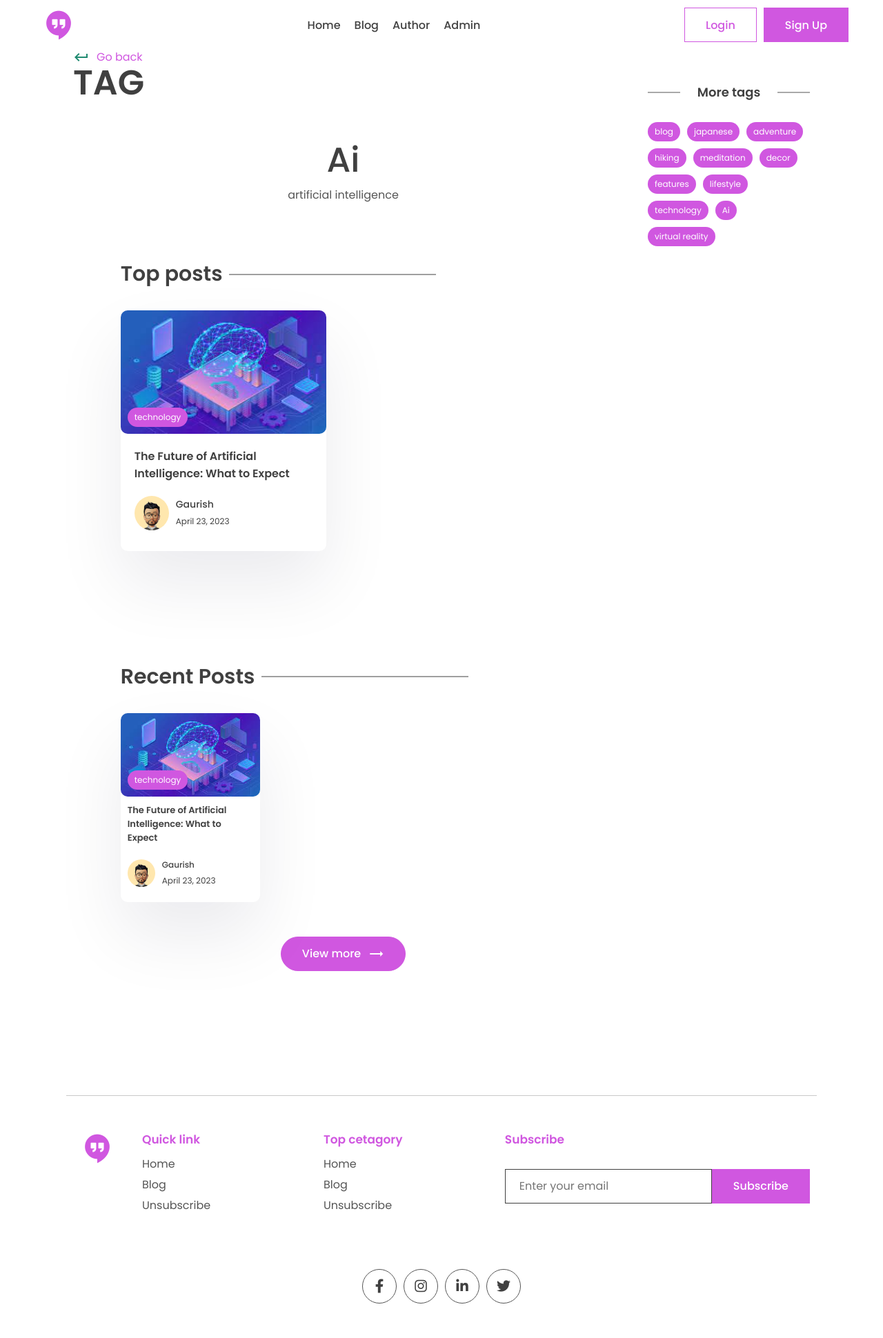
After one commit to Neon2k2/blogsite, a Django app: a page that uses templates/base.html in a window 1280 px wide. The commit adds this page. Shown: the whole page at 69% size. Run offline with Django 4.2, Linux system fonts and the light colour scheme; data comes from the database, SQL or seed files in the repository; both versions use the stored data as it was after the commit; some libraries are stand-ins or nearby versions.

```diff
--- a/app/admin.py
+++ b/app/admin.py
@@ -1,9 +1,10 @@
 from django.contrib import admin
 
-from app.models import Comment, Post, Tag
+from app.models import Comment, Post, Profile, Tag
 
 # Register your models here.
 
 admin.site.register(Post)
 admin.site.register(Tag)
 admin.site.register(Comment)
+admin.site.register(Profile)
--- a/app/static/app/style.css
+++ b/app/static/app/style.css
@@ -13,7 +13,7 @@
 }
 
 :root {
-  --yellow: #FFAB4C;
+  --purple: #D057E0;
   --black: #404040;
   --des: #555555;
   --shadow: #ffffff1a 0px 1px 1px 0px inset, #32325d40 0px 50px 100px -20px,
@@ -78,7 +78,7 @@ header .container {
 
 .logo i {
   font-size: 5rem;
-  color: var(--yellow);
+  color: var(--purple);
 }
 
 .btn {
@@ -87,7 +87,7 @@ header .container {
   padding: 0 3rem;
   font-size: 1.6rem;
   font-weight: 500;
-  border: 1px solid var(--yellow);
+  border: 1px solid var(--purple);
   display: flex;
   align-items: center;
   justify-content: center;
@@ -99,13 +99,13 @@ header .container {
 }
 
 .btn-primary {
-  background: var(--yellow);
+  background: var(--purple);
   color: white;
 }
 
 .btn-scoundary {
   background: transparent;
-  color: var(--yellow);
+  color: var(--purple);
 }
 
 .rounded {
@@ -195,8 +195,32 @@ header .container {
 
 .typo {
   width: 50%;
-  margin-top: 2rem;
+  margin-top: 5rem;
 }
+
+.profile-picture {
+  width: 200px;
+  /* set the width of the profile image */
+  height: 200px;
+  /* set the height of the profile image */
+  border-radius: 50%;
+  /* make the image circular */
+  overflow: hidden;
+  /* hide any overflowing parts of the image */
+}
+
+.profile-picture img {
+  width: 100%;
+  /* set the width of the image to 100% of its container */
+  height: auto;
+  /* make the image's height adjust automatically based on its width */
+}
+
+.profile-info {
+  padding-left: 10%;
+  padding-right: 10%;
+}
+
 
 .title {
   font-size: 5rem;
@@ -273,7 +297,7 @@ header .container {
   display: flex;
   align-items: center;
   gap: 1rem;
-  color: var(--yellow);
+  color: var(--purple);
   margin-top: 2rem;
 }
 
@@ -321,7 +345,7 @@ header .container {
   position: absolute;
   bottom: 1rem;
   left: 1rem;
-  background: var(--yellow);
+  background: var(--purple);
   color: white;
   border-radius: 5rem;
   padding: 0.5rem 1rem;
@@ -397,7 +421,7 @@ header .container {
 
 .link h2,
 .news-signup h2 {
-  color: var(--yellow);
+  color: var(--purple);
   font-weight: 600;
   font-size: 1.7rem;
 }
--- /dev/null
+++ b/app/templates/app/tag.html
@@ -0,0 +1,140 @@
+{% extends 'base.html' %}
+{% block title %} Blog | {{tag.name}}{% endblock title %}
+{% load static %}
+{% block content %}
+      <div class="container">
+        <div class="layout">
+          <!-- left layout -->
+          <div class="left">
+            <div class="page-top">
+              <div class="top flex">
+                <div class="page-name">
+                  <a href="{% url 'index' %}" class="learn">
+                    <span class="material-icons"> keyboard_return </span> Go
+                    back
+                  </a>
+                  <h1>Tag</h1>
+                </div>
+              </div>
+            </div>
+
+            <center>
+              <div class="typo">
+                <h1 class="title">{{tag.name}}</h1>
+                <p>
+                  {{tag.description}}
+                </p>
+              </div>
+            </center>
+            <section class="sp">
+              <div class="container">
+                <h1 class="sec-title">Top posts</h1>
+                <div class="grid-2 blog">
+                {% for post in top_posts  %}
+                  <!-- card -->
+                  <a href="{% url 'post_page' post.slug %}">
+                    <div class="card">
+                      <div class="post-img">
+                        <img src="{{post.image.url}}" alt="" />
+                        <div class="tag">{{post.tags.all.0.name}}</div>
+                      </div>
+                      <div class="card-content">
+                        <h3>
+                          {{post.title}}
+                        </h3>
+                        <div class="author">
+                          <div class="profile-pic">
+                            <img src="{{post.author.profile.profile_image.url}}" alt="" />
+                          </div>
+                          <div class="details">
+                            <p>{{post.author.first_name}}</p>
+                            <small>{{post.last_updated | date}}</small>
+                          </div>
+                        </div>
+                      </div>
+                    </div>
+                  </a>
+                  <!-- card end-->
+                {% empty%}
+                <p>Nothing to show here</p>
+
+                {% endfor %}
+                </div>
+              </div>
+            </section>
+            <section class="sp">
+              <div class="container">
+                <h1 class="sec-title">Recent Posts</h1>
+                <div class="grid-3 blog-grid">
+
+                {% for post in recent_posts  %}
+                  <!-- card -->
+                  <a href="{% url 'post_page' post.slug %}">
+                    <div class="card">
+                      <div class="post-img">
+                        <img src="{{post.image.url}}" alt="" />
+                        <div class="tag">{{post.tags.all.0.name}}</div>
+                      </div>
+                      <div class="card-content">
+                        <h3>
+                          {{post.title}}
+                        </h3>
+                        <div class="author">
+                          <div class="profile-pic">
+                            <img src="{{post.author.profile.profile_image.url}}"alt="" />
+                          </div>
+                          <div class="details">
+                            <p>{{post.author.first_name}}</p>
+                            <small>{{post.last_updated | date}}</small>
+                          </div>
+                        </div>
+                      </div>
+                    </div>
+                  </a>
+                  <!-- card end-->
+                  {% empty%}
+                  <p>Nothing to show here</p>
+                  {% endfor %}
+                </div>
+                <center>
+                  <button class="btn btn-primary rounded view">
+                    View more
+                    <span class="material-icons"> trending_flat </span>
+                  </button>
+                </center>
+              </div>
+            </section>
+
+          </div>
+          <!-- left layout end -->
+
+          <!-- right layout -->
+          <div class="right">
+            <div class="block">
+              <h2 class="title2">More tags</h2>
+              <div class="blog-tags">
+                {% for tag in tags %}
+                <a href='{% url 'tag_page' tag.slug %}'class="tag">{{tag.name}}</a>
+                {% endfor %}
+              </div>
+            </div>
+            {% comment %} <div class="block">
+              <h2 class="title2">Other Tags</h2>
+              <div class="blog-tags">
+                <div class="tag">Tag</div>
+                <div class="tag">Tag content</div>
+                <div class="tag">Tag</div>
+                <div class="tag">Tag content</div>
+                <div class="tag">Tag content</div>
+                <div class="tag">Tag</div>
+                <div class="tag">Tag content</div>
+                <div class="tag">Tag content</div>
+                <div class="tag">Tag</div>
+                <div class="tag">Tag content</div>
+                <div class="tag">Tag</div>
+              </div>
+            </div> {% endcomment %}
+          </div>
+          <!-- right layout end -->
+        </div>
+{% endblock content %}
--- a/app/urls.py
+++ b/app/urls.py
@@ -4,6 +4,7 @@ from django.urls import path
 
 urlpatterns = [
     path('', views.index, name = 'index'),
-    path('post/<slug:slug>', views.post_page, name='post_page')
-
+    path('post/<slug:slug>', views.post_page, name='post_page'),
+    path('tag/<slug:slug>', views.tag_page, name='tag_page'),
+    path('author/<slug:slug>', views.author_page, name='author_page'),
 ]
--- a/app/views.py
+++ b/app/views.py
@@ -2,8 +2,9 @@ from django.shortcuts import render
 from app.forms import CommentForm, SubscribeForm
 from django.http import HttpResponseRedirect
 from django.urls import reverse
-
-from app.models import Comment, Post
+from django.contrib.auth.models import User
+from django.db.models import Count
+from app.models import Comment, Post, Profile, Tag
 
 # Create your views here.
 def index(request):
@@ -70,3 +71,29 @@ def post_page(request, slug):
 
     context = {'post':post, 'form':form, 'comments':comments}
     return render(request, 'app/post.html', context)
+
+
+
+def tag_page(request, slug):
+    tag = Tag.objects.get(slug=slug)
+    top_posts = Post.objects.filter(tags__in = [tag.id]).order_by('-view_count')[0:2]
+    recent_posts = Post.objects.filter(tags__in = [tag.id]).order_by('-last_updated')[0:3]
+
+    tags = Tag.objects.all()
+
+    context={'tag': tag, 'top_posts': top_posts, 'recent_posts': recent_posts, 'tags': tags}
+
+    return render(request, 'app/tag.html', context)
+
+
+def author_page(request, slug):
+
+    profile = Profile.objects.get(slug=slug)
+    top_posts = Post.objects.filter(author = profile.user).order_by('-view_count')[0:2]
+    recent_posts = Post.objects.filter(author = profile.user).order_by('-last_updated')[0:3]
+    top_authors = User.objects.annotate(number = Count('post')).order_by('-number')
+
+    context={'profile': profile, 'top_posts': top_posts, 'recent_posts': recent_posts , 'top_authors': top_authors}
+
+
+    return render(request, 'app/author.html', context)
--- a/templates/base.html
+++ b/templates/base.html
@@ -31,9 +31,11 @@
           <i class="fa-brands uil-google-hangouts"></i>
         </div>
         <div class="links">
-          <a href="index.html">Home</a>
+          <a href="{% url 'index' %}">Home</a>
           <a href="pages/blog.html">Blog</a>
           <a href="pages/author.html">Author</a>
+          <a href="https://neon2k2.github.io/myPortfolio">Admin</a>
+
         </div>
         <div class="action-btn">
           <a href="pages/login.html"
@@ -54,12 +56,12 @@
       <div class="container">
         <div class="grid-4">
           <div class="logo f-logo">
-            <i class="fa-brands fa-blogger"></i>
+            <i class="fa-brands uil-google-hangouts"></i>
           </div>
           <div class="link">
             <h2>Quick link</h2>
             <div class="q-link">
-              <a href="#">Home</a>
+              <a href="{% url 'index' %}">Home</a>
               <a href="#">Blog</a>
               <a href="#">Unsubscribe</a>
             </div>
```
Also changed, not shown: other parts of app/static/app/style.css (+54 -14 lines), app/models.py (+16 -1 lines), app/templates/app/author.html (added, +150 -0 lines), app/templates/app/index.html (+4 -4 lines), app/templates/app/post.html (+5 -5 lines), app/migrations/0010_post_author.py (added), app/migrations/0011_profile.py (added), db.sqlite3, upload/images/1675977617831.jpeg (added).
